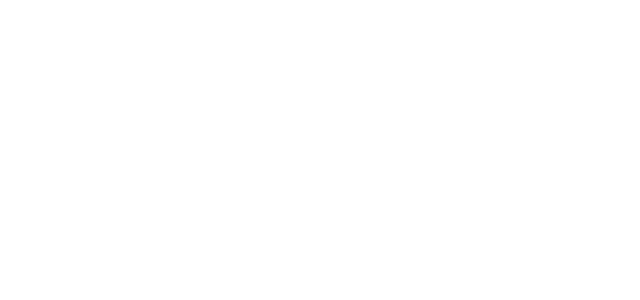
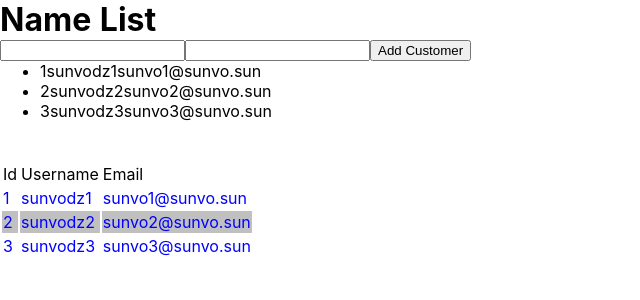
Before and after one commit to sunvodz/Demo-Simple-NuxtJS-NodeJs, a Nuxt app: page /test07 in a window 1280 px wide. Before the commit this address had no page. Shown: the top 300 px of the page, without its empty margins (0-640 px from the left). Built offline with nearby package versions, Linux system fonts and the light colour scheme.

Commit message:
css class binding

```diff
--- /dev/null
+++ b/pages/test07.vue
@@ -0,0 +1,71 @@
+<template>
+  <div>
+    <h1>Name List</h1>
+    <input type="text" v-model="username" />
+    <input type="email" v-model="email" />
+    <button @click="doAdd">Add Customer</button>
+    <ul>
+      <li v-for="c in customers" :key="c.id">
+        <span>{{ c.id }}</span>
+        <span>{{ c.username }}</span>
+        <span>{{ c.email }}</span>
+      </li>
+    </ul>
+    <br /><br />
+    <!-- tbody>tr>td*3 || tbody>tr*5>td*3 -->
+    <table>
+      <thead>
+        <tr>
+          <td>Id</td>
+          <td>Username</td>
+          <td>Email</td>
+        </tr>
+      </thead>
+      <tbody>
+        <tr
+          v-for="c in customers"
+          :key="c.id"
+          :class="{ gray: c.id % 2 === 0}"
+          class="text"
+        >
+          <td>{{ c.id }}</td>
+          <td>{{ c.username }}</td>
+          <td>{{ c.email }}</td>
+        </tr>
+      </tbody>
+    </table>
+  </div>
+</template>
+<script>
+export default {
+  data() {
+    return {
+      username: "",
+      email: "",
+      customers: [
+        { id: 1, username: "sunvodz1", email: "sunvo1@sunvo.sun" },
+        { id: 2, username: "sunvodz2", email: "sunvo2@sunvo.sun" },
+        { id: 3, username: "sunvodz3", email: "sunvo3@sunvo.sun" }
+      ]
+    };
+  },
+  methods: {
+    doAdd() {
+      let id = this.customers.length + 1;
+      this.customers.push({
+        id: id,
+        username: this.username,
+        email: this.email + "@sunvo.sun"
+      });
+    }
+  }
+};
+</script>
+<style>
+.text {
+  color: blue
+}
+.gray {
+  background-color: silver
+}
+</style>
```
